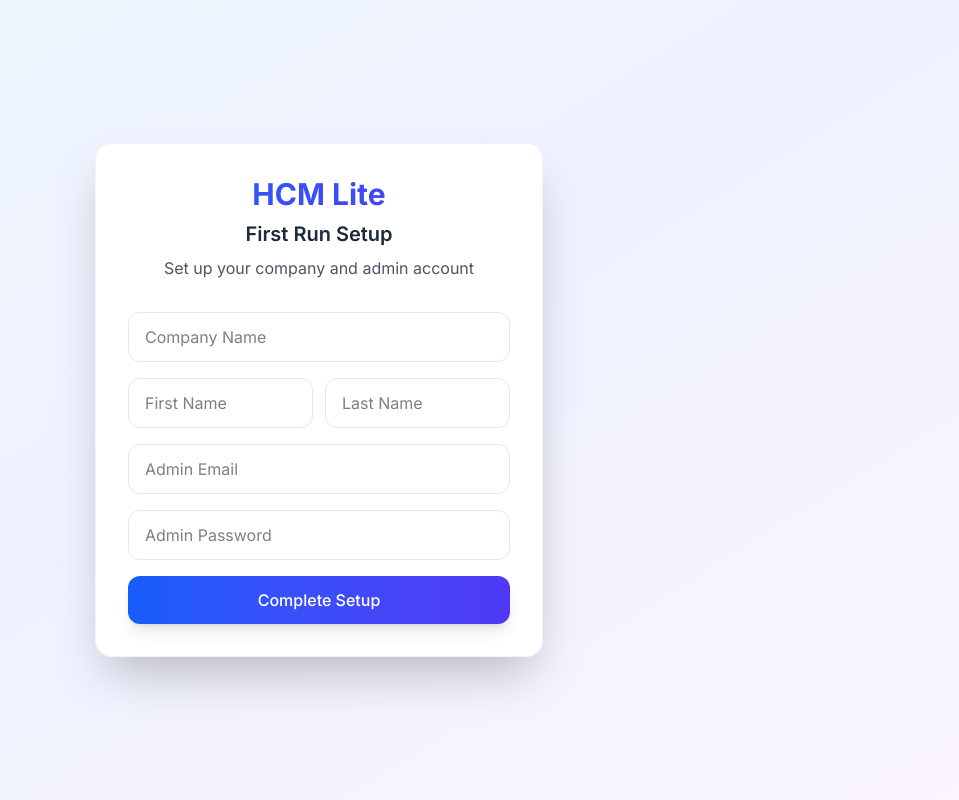
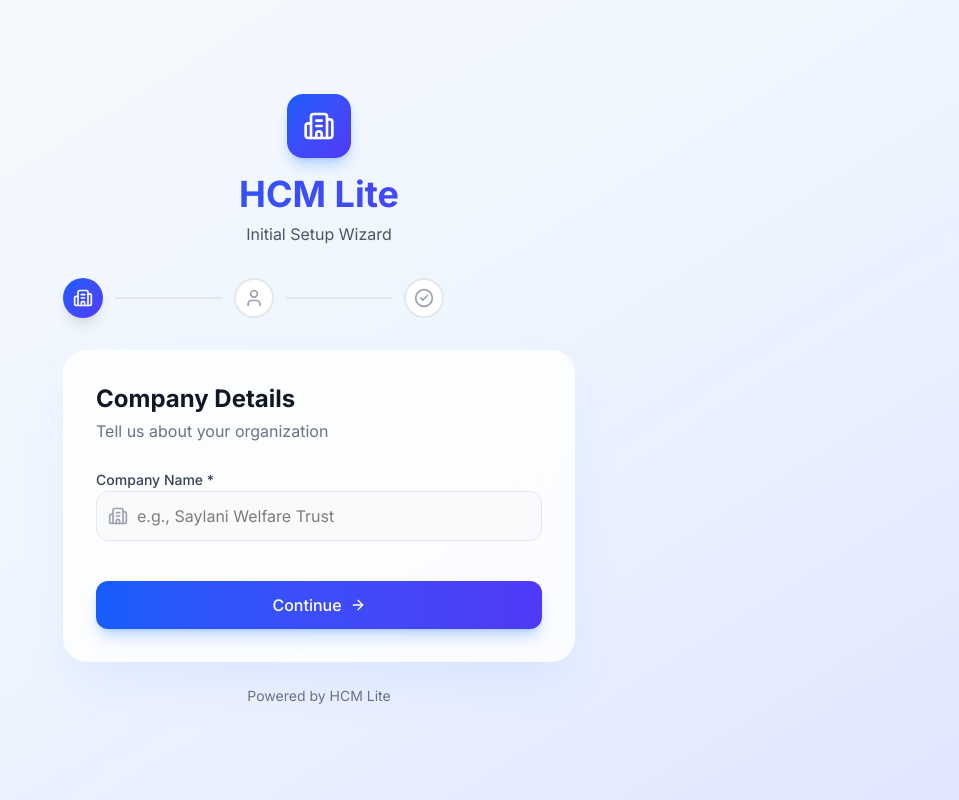
Before and after one commit to sulemandev13my7/HCM-Hackathon-Final-Project, a React (Vite) app in the folder Frontend/: page /setup in a window 1280 px wide. Shown: the whole page, without its empty margins (321-1280 px from the left). Built offline with nearby package versions, Linux system fonts and the light colour scheme; no server answers.

Commit message:
Redesign setup and login UI with modern stepper and cleaner UX

```diff
--- a/Frontend/src/pages/FirstRunSetup.jsx
+++ b/Frontend/src/pages/FirstRunSetup.jsx
@@ -3,9 +3,10 @@
 import API from '../services/api';
 import { useAuth } from '../contexts/AuthContext';
 import toast from 'react-hot-toast';
+import { Building2, User, Mail, Lock, ArrowRight, CheckCircle2 } from 'lucide-react';
 
 export default function FirstRunSetup() {
-  const [needsSetup, setNeedsSetup] = useState(true);
+  const [step, setStep] = useState(1);
   const [formData, setFormData] = useState({
     companyName: '',
     adminEmail: '',
@@ -26,68 +27,180 @@
 
   const handleSubmit = async (e) => {
     e.preventDefault();
+    if (step < 3) {
+      setStep(step + 1);
+      return;
+    }
     try {
       await setup(formData);
-      toast.success('Setup completed!');
+      toast.success('Setup completed successfully!');
       navigate('/admin');
     } catch (error) {
       toast.error(error.response?.data?.message || 'Setup failed');
     }
   };
 
+  const steps = [
+    { id: 1, title: 'Company', icon: Building2 },
+    { id: 2, title: 'Admin Account', icon: User },
+    { id: 3, title: 'Confirm', icon: CheckCircle2 },
+  ];
+
   return (
-    <div className="min-h-screen flex items-center justify-center bg-gradient-to-br from-blue-50 via-indigo-50 to-purple-50">
-      <div className="max-w-md w-full bg-white rounded-2xl shadow-2xl p-8 border border-gray-100">
+    <div className="min-h-screen flex items-center justify-center bg-gradient-to-br from-slate-50 via-blue-50 to-indigo-100 px-4">
+      <div className="max-w-lg w-full">
         <div className="text-center mb-8">
-          <h1 className="text-3xl font-bold bg-gradient-to-r from-blue-600 to-indigo-600 bg-clip-text text-transparent mb-2">HCM Lite</h1>
-          <h2 className="text-xl font-semibold text-gray-800">First Run Setup</h2>
-          <p className="text-gray-600 mt-2">Set up your company and admin account</p>
+          <div className="inline-flex items-center justify-center w-16 h-16 rounded-2xl bg-gradient-to-br from-blue-600 to-indigo-600 shadow-lg shadow-blue-500/30 mb-4">
+            <Building2 className="w-8 h-8 text-white" />
           </div>
-        <form onSubmit={handleSubmit} className="space-y-4">
+          <h1 className="text-4xl font-bold bg-gradient-to-r from-blue-600 to-indigo-600 bg-clip-text text-transparent mb-2">HCM Lite</h1>
+          <p className="text-gray-600">Initial Setup Wizard</p>
+        </div>
+
+        <div className="flex items-center justify-between mb-8">
+          {steps.map((s, idx) => (
+            <div key={s.id} className="flex items-center flex-1">
+              <div className={`flex items-center justify-center w-10 h-10 rounded-full transition-all ${
+                step >= s.id ? 'bg-gradient-to-br from-blue-600 to-indigo-600 text-white shadow-lg' : 'bg-white text-gray-400 border-2 border-gray-200'
+              }`}>
+                <s.icon className="w-5 h-5" />
+              </div>
+              {idx < steps.length - 1 && (
+                <div className={`flex-1 h-0.5 mx-3 ${step > s.id ? 'bg-gradient-to-r from-blue-600 to-indigo-600' : 'bg-gray-200'}`} />
+              )}
+            </div>
+          ))}
+        </div>
+
+        <div className="bg-white/80 backdrop-blur-xl rounded-3xl shadow-2xl shadow-blue-500/10 border border-white/20 overflow-hidden">
+          <div className="p-8">
+            <form onSubmit={handleSubmit} className="space-y-6">
+              {step === 1 && (
+                <div className="space-y-6 animate-in fade-in slide-in-from-right-4 duration-300">
+                  <div>
+                    <h2 className="text-2xl font-bold text-gray-900 mb-1">Company Details</h2>
+                    <p className="text-gray-500">Tell us about your organization</p>
+                  </div>
+                  <div className="space-y-2">
+                    <label className="text-sm font-medium text-gray-700">Company Name *</label>
+                    <div className="relative">
+                      <Building2 className="absolute left-3 top-1/2 -translate-y-1/2 w-5 h-5 text-gray-400" />
                       <input
                         type="text"
-            placeholder="Company Name"
-            className="w-full px-4 py-3 border border-gray-200 rounded-xl focus:ring-2 focus:ring-blue-500 focus:border-transparent transition-all"
+                        placeholder="e.g., Saylani Welfare Trust"
+                        className="w-full pl-10 pr-4 py-3 bg-gray-50 border border-gray-200 rounded-xl focus:ring-2 focus:ring-blue-500 focus:border-transparent focus:bg-white transition-all"
                         value={formData.companyName}
                         onChange={(e) => setFormData({...formData, companyName: e.target.value})}
                         required
                       />
-          <div className="grid grid-cols-2 gap-3">
+                    </div>
+                  </div>
+                </div>
+              )}
+
+              {step === 2 && (
+                <div className="space-y-6 animate-in fade-in slide-in-from-right-4 duration-300">
+                  <div>
+                    <h2 className="text-2xl font-bold text-gray-900 mb-1">Administrator Account</h2>
+                    <p className="text-gray-500">Create your admin login credentials</p>
+                  </div>
+                  <div className="grid grid-cols-2 gap-4">
+                    <div className="space-y-2">
+                      <label className="text-sm font-medium text-gray-700">First Name</label>
                       <input
                         type="text"
-              placeholder="First Name"
-              className="w-full px-4 py-3 border border-gray-200 rounded-xl focus:ring-2 focus:ring-blue-500 focus:border-transparent transition-all"
+                        placeholder="John"
+                        className="w-full px-4 py-3 bg-gray-50 border border-gray-200 rounded-xl focus:ring-2 focus:ring-blue-500 focus:border-transparent focus:bg-white transition-all"
                         value={formData.firstName}
                         onChange={(e) => setFormData({...formData, firstName: e.target.value})}
                       />
+                    </div>
+                    <div className="space-y-2">
+                      <label className="text-sm font-medium text-gray-700">Last Name</label>
                       <input
                         type="text"
-              placeholder="Last Name"
-              className="w-full px-4 py-3 border border-gray-200 rounded-xl focus:ring-2 focus:ring-blue-500 focus:border-transparent transition-all"
+                        placeholder="Doe"
+                        className="w-full px-4 py-3 bg-gray-50 border border-gray-200 rounded-xl focus:ring-2 focus:ring-blue-500 focus:border-transparent focus:bg-white transition-all"
                         value={formData.lastName}
                         onChange={(e) => setFormData({...formData, lastName: e.target.value})}
                       />
                     </div>
+                  </div>
+                  <div className="space-y-2">
+                    <label className="text-sm font-medium text-gray-700">Email Address *</label>
+                    <div className="relative">
+                      <Mail className="absolute left-3 top-1/2 -translate-y-1/2 w-5 h-5 text-gray-400" />
                       <input
                         type="email"
-            placeholder="Admin Email"
-            className="w-full px-4 py-3 border border-gray-200 rounded-xl focus:ring-2 focus:ring-blue-500 focus:border-transparent transition-all"
+                        placeholder="admin@company.com"
+                        className="w-full pl-10 pr-4 py-3 bg-gray-50 border border-gray-200 rounded-xl focus:ring-2 focus:ring-blue-500 focus:border-transparent focus:bg-white transition-all"
                         value={formData.adminEmail}
                         onChange={(e) => setFormData({...formData, adminEmail: e.target.value})}
                         required
                       />
+                    </div>
+                  </div>
+                  <div className="space-y-2">
+                    <label className="text-sm font-medium text-gray-700">Password *</label>
+                    <div className="relative">
+                      <Lock className="absolute left-3 top-1/2 -translate-y-1/2 w-5 h-5 text-gray-400" />
                       <input
                         type="password"
-            placeholder="Admin Password"
-            className="w-full px-4 py-3 border border-gray-200 rounded-xl focus:ring-2 focus:ring-blue-500 focus:border-transparent transition-all"
+                        placeholder="Create a strong password"
+                        className="w-full pl-10 pr-4 py-3 bg-gray-50 border border-gray-200 rounded-xl focus:ring-2 focus:ring-blue-500 focus:border-transparent focus:bg-white transition-all"
                         value={formData.adminPassword}
                         onChange={(e) => setFormData({...formData, adminPassword: e.target.value})}
                         required
                       />
-          <button type="submit" className="w-full bg-gradient-to-r from-blue-600 to-indigo-600 text-white py-3 rounded-xl hover:from-blue-700 hover:to-indigo-700 transition-all duration-200 shadow-lg hover:shadow-xl font-medium">
-            Complete Setup
+                    </div>
+                  </div>
+                </div>
+              )}
+
+              {step === 3 && (
+                <div className="space-y-6 animate-in fade-in slide-in-from-right-4 duration-300">
+                  <div>
+                    <h2 className="text-2xl font-bold text-gray-900 mb-1">Review & Confirm</h2>
+                    <p className="text-gray-500">Verify your setup details</p>
+                  </div>
+                  <div className="space-y-4">
+                    <div className="p-4 bg-blue-50 rounded-xl border border-blue-100">
+                      <p className="text-xs font-medium text-blue-600 mb-1">COMPANY</p>
+                      <p className="text-lg font-semibold text-gray-900">{formData.companyName || '-'}</p>
+                    </div>
+                    <div className="p-4 bg-gray-50 rounded-xl border border-gray-200">
+                      <p className="text-xs font-medium text-gray-600 mb-2">ADMINISTRATOR</p>
+                      <div className="space-y-1">
+                        <p className="text-sm text-gray-900"><span className="text-gray-500">Name:</span> {formData.firstName} {formData.lastName}</p>
+                        <p className="text-sm text-gray-900"><span className="text-gray-500">Email:</span> {formData.adminEmail}</p>
+                      </div>
+                    </div>
+                  </div>
+                </div>
+              )}
+
+              <div className="flex gap-3 pt-4">
+                {step > 1 && (
+                  <button
+                    type="button"
+                    onClick={() => setStep(step - 1)}
+                    className="px-6 py-3 border border-gray-200 text-gray-700 rounded-xl hover:bg-gray-50 transition-all font-medium"
+                  >
+                    Back
                   </button>
+                )}
+                <button
+                  type="submit"
+                  className="flex-1 flex items-center justify-center gap-2 bg-gradient-to-r from-blue-600 to-indigo-600 text-white py-3 rounded-xl hover:from-blue-700 hover:to-indigo-700 transition-all duration-200 shadow-lg shadow-blue-500/30 hover:shadow-xl hover:shadow-blue-500/40 font-medium"
+                >
+                  {step === 3 ? 'Complete Setup' : 'Continue'}
+                  <ArrowRight className="w-4 h-4" />
+                </button>
+              </div>
             </form>
+          </div>
+        </div>
+        <p className="text-center text-sm text-gray-500 mt-6">Powered by HCM Lite</p>
       </div>
     </div>
   );
--- a/Frontend/src/pages/Login.jsx
+++ b/Frontend/src/pages/Login.jsx
@@ -2,6 +2,7 @@
 import { useNavigate } from 'react-router-dom';
 import { useAuth } from '../contexts/AuthContext';
 import toast from 'react-hot-toast';
+import { Mail, Lock, ArrowRight, Building2 } from 'lucide-react';
 
 export default function Login() {
   const [email, setEmail] = useState('');
@@ -29,35 +30,60 @@
   };
 
   return (
-    <div className="min-h-screen flex items-center justify-center bg-gradient-to-br from-blue-50 via-indigo-50 to-purple-50">
-      <div className="max-w-md w-full bg-white rounded-2xl shadow-2xl p-8 border border-gray-100">
+    <div className="min-h-screen flex items-center justify-center bg-gradient-to-br from-slate-50 via-blue-50 to-indigo-100 px-4">
+      <div className="max-w-md w-full">
         <div className="text-center mb-8">
-          <h1 className="text-3xl font-bold bg-gradient-to-r from-blue-600 to-indigo-600 bg-clip-text text-transparent mb-2">HCM Lite</h1>
-          <h2 className="text-xl font-semibold text-gray-800">Welcome Back</h2>
-          <p className="text-gray-600 mt-2">Sign in to your account</p>
+          <div className="inline-flex items-center justify-center w-16 h-16 rounded-2xl bg-gradient-to-br from-blue-600 to-indigo-600 shadow-lg shadow-blue-500/30 mb-4">
+            <Building2 className="w-8 h-8 text-white" />
           </div>
-        <form onSubmit={handleSubmit} className="space-y-4">
+          <h1 className="text-4xl font-bold bg-gradient-to-r from-blue-600 to-indigo-600 bg-clip-text text-transparent mb-2">HCM Lite</h1>
+          <p className="text-gray-600">Human Capital Management System</p>
+        </div>
+
+        <div className="bg-white/80 backdrop-blur-xl rounded-3xl shadow-2xl shadow-blue-500/10 border border-white/20 overflow-hidden">
+          <div className="p-8">
+            <div className="mb-6">
+              <h2 className="text-2xl font-bold text-gray-900 mb-1">Welcome Back</h2>
+              <p className="text-gray-500">Sign in to access your dashboard</p>
+            </div>
+            <form onSubmit={handleSubmit} className="space-y-5">
+              <div className="space-y-2">
+                <label className="text-sm font-medium text-gray-700">Email Address</label>
+                <div className="relative">
+                  <Mail className="absolute left-3 top-1/2 -translate-y-1/2 w-5 h-5 text-gray-400" />
                   <input
                     type="email"
-            placeholder="Email Address"
-            className="w-full px-4 py-3 border border-gray-200 rounded-xl focus:ring-2 focus:ring-blue-500 focus:border-transparent transition-all"
+                    placeholder="you@company.com"
+                    className="w-full pl-10 pr-4 py-3 bg-gray-50 border border-gray-200 rounded-xl focus:ring-2 focus:ring-blue-500 focus:border-transparent focus:bg-white transition-all"
                     value={email}
                     onChange={(e) => setEmail(e.target.value)}
                     required
                   />
+                </div>
+              </div>
+              <div className="space-y-2">
+                <label className="text-sm font-medium text-gray-700">Password</label>
+                <div className="relative">
+                  <Lock className="absolute left-3 top-1/2 -translate-y-1/2 w-5 h-5 text-gray-400" />
                   <input
                     type="password"
-            placeholder="Password"
-            className="w-full px-4 py-3 border border-gray-200 rounded-xl focus:ring-2 focus:ring-blue-500 focus:border-transparent transition-all"
+                    placeholder="Enter your password"
+                    className="w-full pl-10 pr-4 py-3 bg-gray-50 border border-gray-200 rounded-xl focus:ring-2 focus:ring-blue-500 focus:border-transparent focus:bg-white transition-all"
                     value={password}
                     onChange={(e) => setPassword(e.target.value)}
                     required
                   />
-          <button type="submit" className="w-full bg-gradient-to-r from-blue-600 to-indigo-600 text-white py-3 rounded-xl hover:from-blue-700 hover:to-indigo-700 transition-all duration-200 shadow-lg hover:shadow-xl font-medium">
+                </div>
+              </div>
+              <button type="submit" className="w-full flex items-center justify-center gap-2 bg-gradient-to-r from-blue-600 to-indigo-600 text-white py-3 rounded-xl hover:from-blue-700 hover:to-indigo-700 transition-all duration-200 shadow-lg shadow-blue-500/30 hover:shadow-xl hover:shadow-blue-500/40 font-medium">
                 Sign In
+                <ArrowRight className="w-4 h-4" />
               </button>
             </form>
           </div>
         </div>
+        <p className="text-center text-sm text-gray-500 mt-6">© 2026 HCM Lite. All rights reserved.</p>
+      </div>
+    </div>
   );
 }
```
Lines whose indentation alone changed are shown as unchanged.
